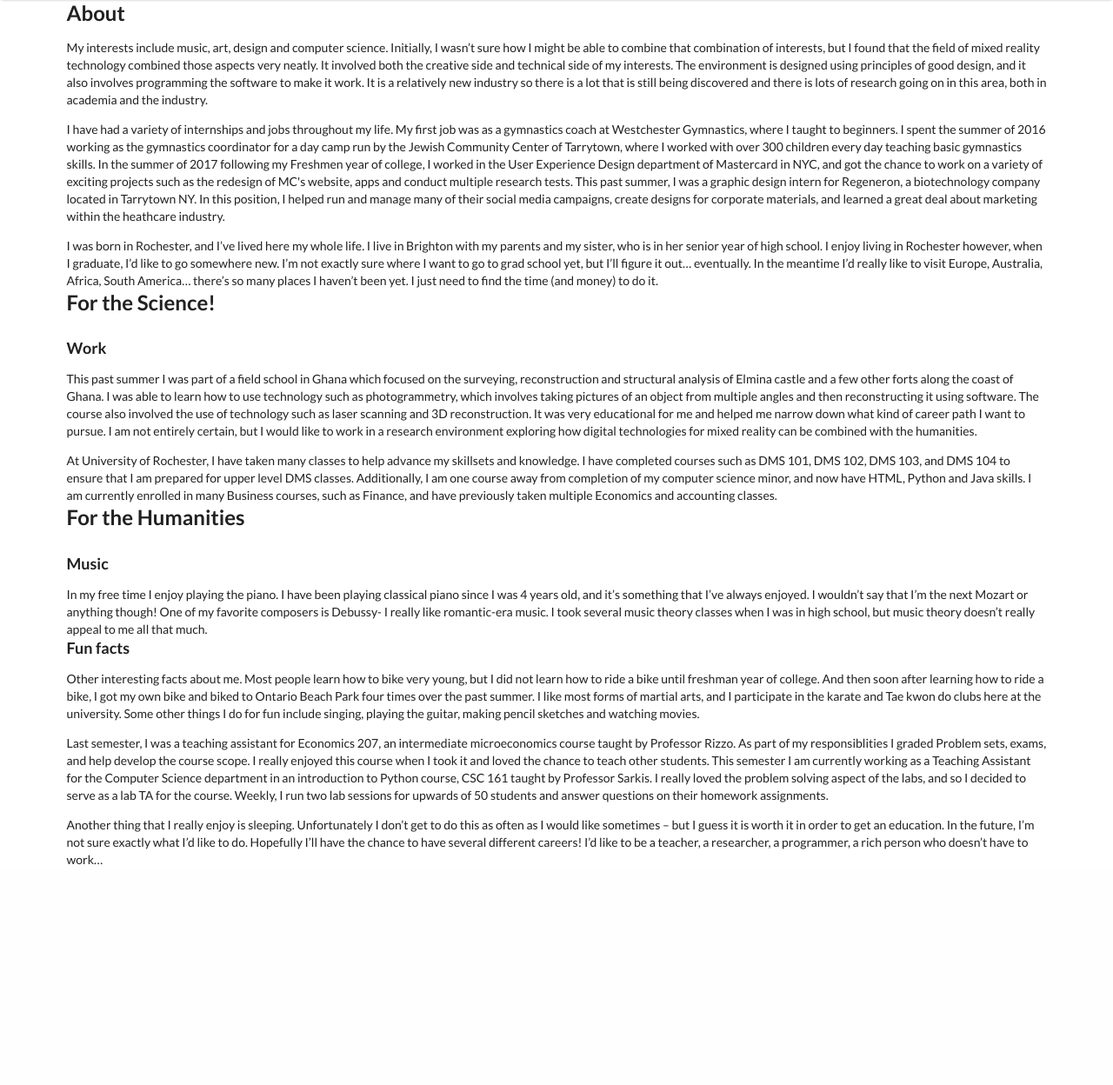
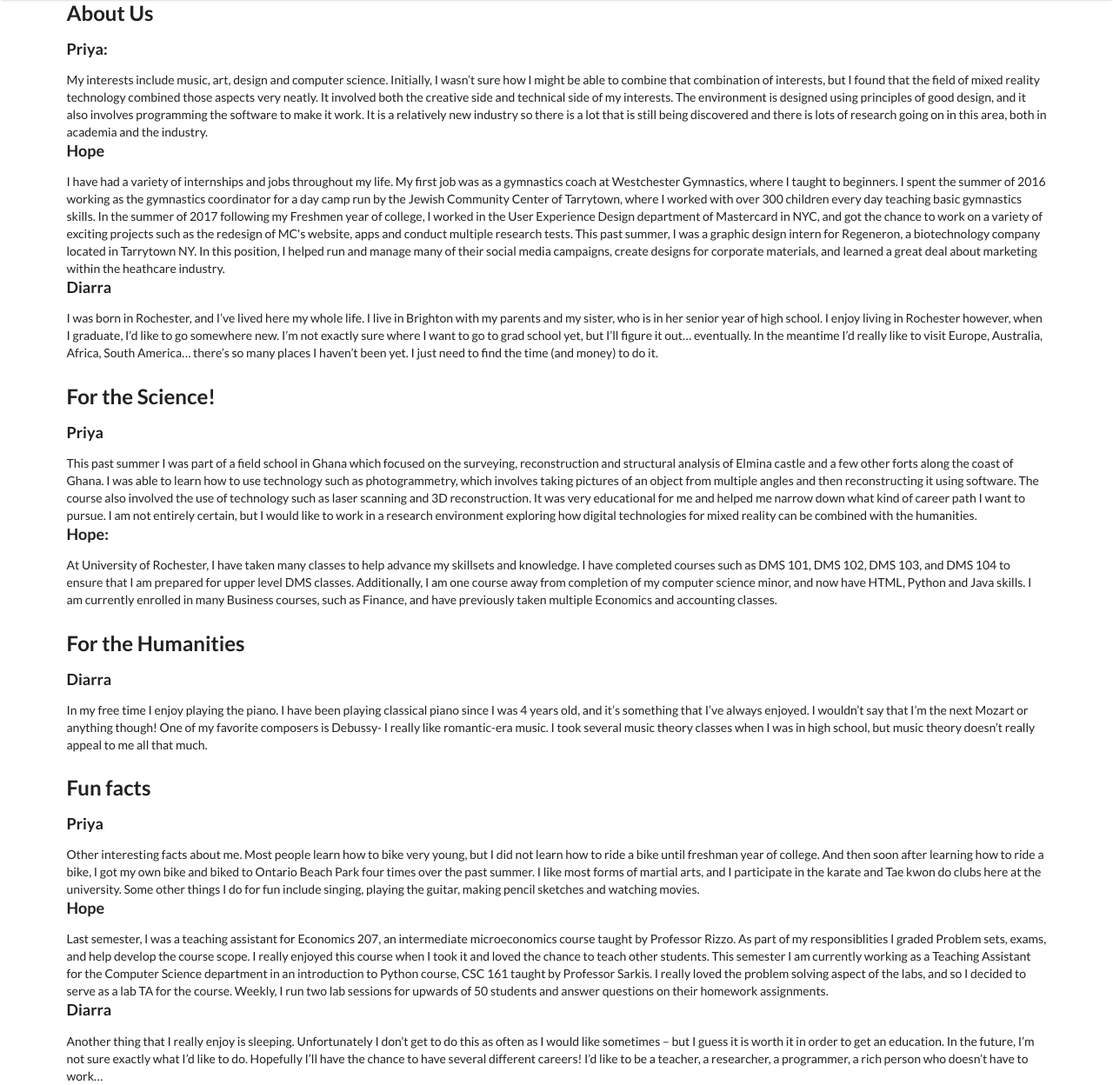
Before and after one commit to famousclark/Toronto, a PHP site: page /priya-hope-diarra.php in a window 1280 px wide. Shown: the part 46-1294 px from the top of the page at 87% size. Before the commit the page ends 1040 px from the top, so only its background shows below. Run offline with PHP 8.4, Linux system fonts and the light colour scheme; some libraries are stand-ins or nearby versions.

Commit message:
added grid items

```diff
--- a/priya-hope-diarra.php
+++ b/priya-hope-diarra.php
@@ -12,66 +12,68 @@
       include('./inc/app-nav.php');
     ?>
 
-
     <div class="ui container">
 
-      <section>
+        <h2>About Us</h2>
 
-        <h2>About</h2>
-
-        <!-- Priya -->
+        <div class="item7">
+          <h3>Priya:</h3>
           <p>My interests include music, art, design and computer science. Initially, I wasn’t sure how I might be able to combine that combination of interests, but I found that the field of mixed reality technology combined those aspects very neatly. It involved both the creative side and technical side of my interests. The environment is designed using principles of good design, and it also involves programming the software to make it work. It is a relatively new industry so there is a lot that is still being discovered and there is lots of research going on in this area, both in academia and the industry.</p>
+        </div>
 
         <!-- Hope -->
+        <div class="item8">
+          <h3>Hope</h3>
           <p>I have had a variety of internships and jobs throughout my life. My first job was as a gymnastics coach at Westchester Gymnastics, where I taught to beginners. I spent the summer of 2016 working as the gymnastics coordinator for a day camp run by the Jewish Community Center of Tarrytown, where I worked with over 300 children every day teaching basic gymnastics skills. In the summer of 2017 following my Freshmen year of college, I worked in the User Experience Design department of Mastercard in NYC, and got the chance to work on a variety of exciting projects such as the redesign of MC's website, apps and conduct multiple research tests. This past summer, I was a graphic design intern for Regeneron, a biotechnology company located in Tarrytown NY. In this position, I helped run and manage many of their social media campaigns, create designs for corporate materials, and learned a great deal about marketing within the heathcare industry.
     	    </p>
+        </div>
 
         <!-- Diarra -->
+        <div class="item9">
+          <h3>Diarra</h3>
           <p>I was born in Rochester, and I’ve lived here my whole life. I live in Brighton with my parents and my sister, who is in her senior year of high school. I enjoy living in Rochester however, when I graduate, I’d like to go somewhere new. I’m not exactly sure where I want to go to grad school yet, but I’ll figure it out… eventually. In the meantime I’d really like to visit Europe, Australia, Africa, South America… there’s so many places I haven’t been yet. I just need to find the time (and money) to do it.</p>
-
-      </section>
-
-      <section>
+        </div>
 
         <h2>For the Science!</h2>
 
-        <h3>Work</h3>
-
-        <!-- Priya -->
+        <div class="item10">
+          <h3>Priya</h3>
           <p>This past summer I was part of a field school in Ghana which focused on the surveying, reconstruction and structural analysis of Elmina castle and a few other forts along the coast of Ghana. I was able to learn how to use technology such as photogrammetry, which involves taking pictures of an object from multiple angles and then reconstructing it using software. The course also involved the use of technology such as laser scanning and 3D reconstruction. It was very educational for me and helped me narrow down what kind of career path I want to pursue. I am not entirely certain, but I would like to work in a research environment exploring how digital technologies for mixed reality can be combined with the humanities.</p>
+        </div>
 
         <!-- Hope -->
+        <div class="item11">
+          <h3>Hope:</h3>
           <p>At University of Rochester, I have taken many classes to help advance my skillsets and knowledge. I have completed courses such as DMS 101, DMS 102, DMS 103, and DMS 104 to ensure that I am prepared for upper level DMS classes. Additionally, I am one course away from completion of my computer science minor, and now have HTML, Python and Java skills. I am currently enrolled in many Business courses, such as Finance, and have previously taken multiple Economics and accounting classes.</p>
+        </div>
 
-      </section>
-
-      <section>
 
         <h2>For the Humanities</h2>
 
-        <h3>Music</h3>
+        <div class="item12">
+          <h3>Diarra</h3>
+           <p>In my free time I enjoy playing the piano. I have been playing classical piano since I was 4 years old, and it’s something that I’ve always enjoyed. I wouldn’t say that I’m the next Mozart or anything though! One of my favorite composers is Debussy- I really like romantic-era music. I took several music theory classes when I was in high school, but music theory doesn’t really appeal to me all that much.</p>
+        </div>
 
-        <!-- Diarra -->
-         <p>In my free time I enjoy playing the piano. I have been playing classical piano since I was 4 years old, and it’s something that I’ve always enjoyed. I wouldn’t say that I’m the next Mozart or anything though! One of my favorite composers is Debussy- I really like romantic-era music. I took several music theory classes when I was in high school, but music theory doesn’t really appeal to me all that much.</p>
 
-      </section>
+        <h2>Fun facts</h3>
 
-      <section>
+        <div class="item13">
+          <h3>Priya</h3>
+          <p>Other interesting facts about me. Most people learn how to bike very young, but I did not learn how to ride a bike until freshman year of college. And then soon after learning how to ride a bike, I got my own bike and biked to Ontario Beach Park four times over the past summer. I like most forms of martial arts, and I participate in the karate and Tae kwon do clubs here at the university. Some other things I do for fun include singing, playing the guitar, making pencil sketches and watching movies. </p>
+        </div>
 
-        <h3>Fun facts</h3>
+        <div class="item14">
+          <h3>Hope</h3>
+          <p>Last semester, I was a teaching assistant for Economics 207, an intermediate microeconomics course taught by Professor Rizzo. As part of my responsiblities I graded Problem sets, exams, and help develop the course scope. I really enjoyed this course when I took it and loved the chance to teach other students. This semester I am currently working as a Teaching Assistant for the Computer Science department in an introduction to Python course, CSC 161 taught by Professor Sarkis. I really loved the problem solving aspect of the labs, and so I decided to serve as a lab TA for the course. Weekly, I run two lab sessions for upwards of 50 students and answer questions on their homework assignments. </p>
+        </div>
 
-        <!-- Priya -->
-        <p>Other interesting facts about me. Most people learn how to bike very young, but I did not learn how to ride a bike until freshman year of college. And then soon after learning how to ride a bike, I got my own bike and biked to Ontario Beach Park four times over the past summer. I like most forms of martial arts, and I participate in the karate and Tae kwon do clubs here at the university. Some other things I do for fun include singing, playing the guitar, making pencil sketches and watching movies. </p>
+        <div class="item15">
+          <h3>Diarra</h3>
+          <p>Another thing that I really enjoy is sleeping. Unfortunately I don’t get to do this as often as I would like sometimes – but I guess it is worth it in order to get an education. In the future, I’m not sure exactly what I’d like to do. Hopefully I’ll have the chance to have several different careers! I’d like to be a teacher, a researcher, a programmer, a rich person who doesn’t have to work…</p>
+        </div>
+    </div>
 
-        <!-- Hope -->
-        <p>Last semester, I was a teaching assistant for Economics 207, an intermediate microeconomics course taught by Professor Rizzo. As part of my responsiblities I graded Problem sets, exams, and help develop the course scope. I really enjoyed this course when I took it and loved the chance to teach other students. This semester I am currently working as a Teaching Assistant for the Computer Science department in an introduction to Python course, CSC 161 taught by Professor Sarkis. I really loved the problem solving aspect of the labs, and so I decided to serve as a lab TA for the course. Weekly, I run two lab sessions for upwards of 50 students and answer questions on their homework assignments. </p>
-
-        <!-- Diarra -->
-        <p>Another thing that I really enjoy is sleeping. Unfortunately I don’t get to do this as often as I would like sometimes – but I guess it is worth it in order to get an education. In the future, I’m not sure exactly what I’d like to do. Hopefully I’ll have the chance to have several different careers! I’d like to be a teacher, a researcher, a programmer, a rich person who doesn’t have to work…</p>
-
-      </section>
-
-    </div>
 
     <?php include('./inc/app-scripts.php'); ?>
 
```
Also changed, not shown: index.php (+12 -15 lines), 1 other file. Lines whose indentation alone changed are shown as unchanged.
